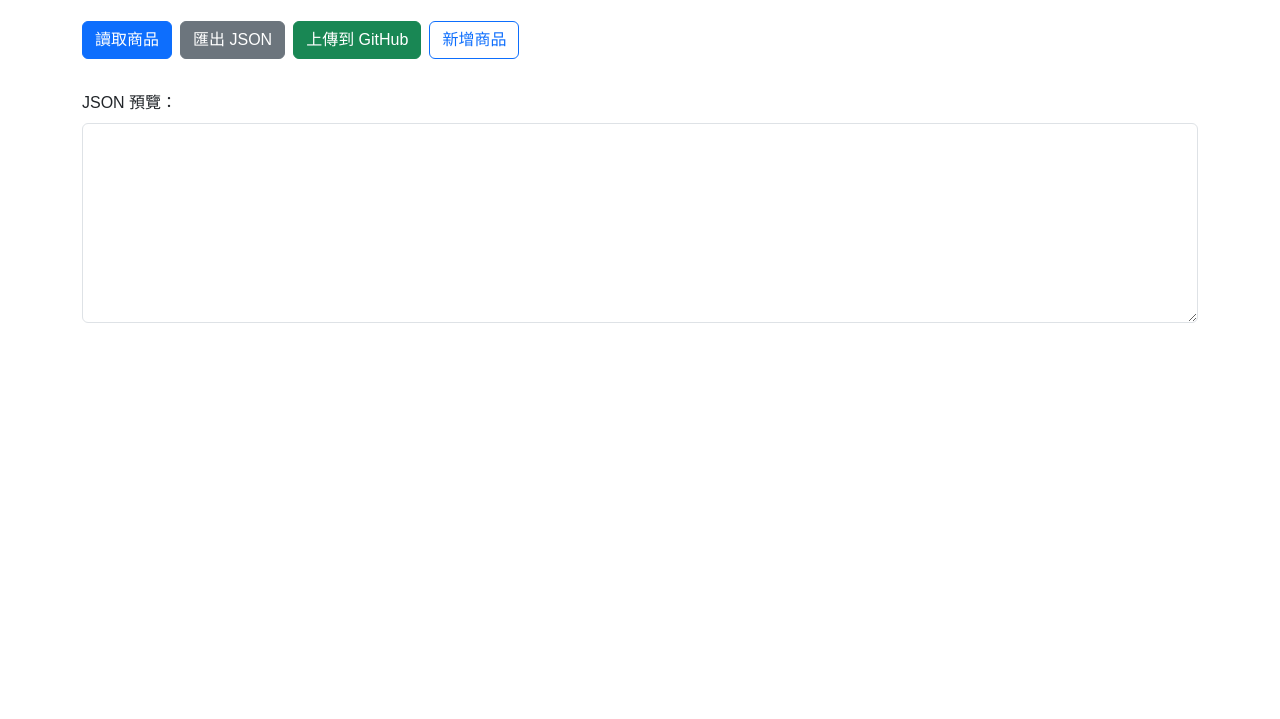
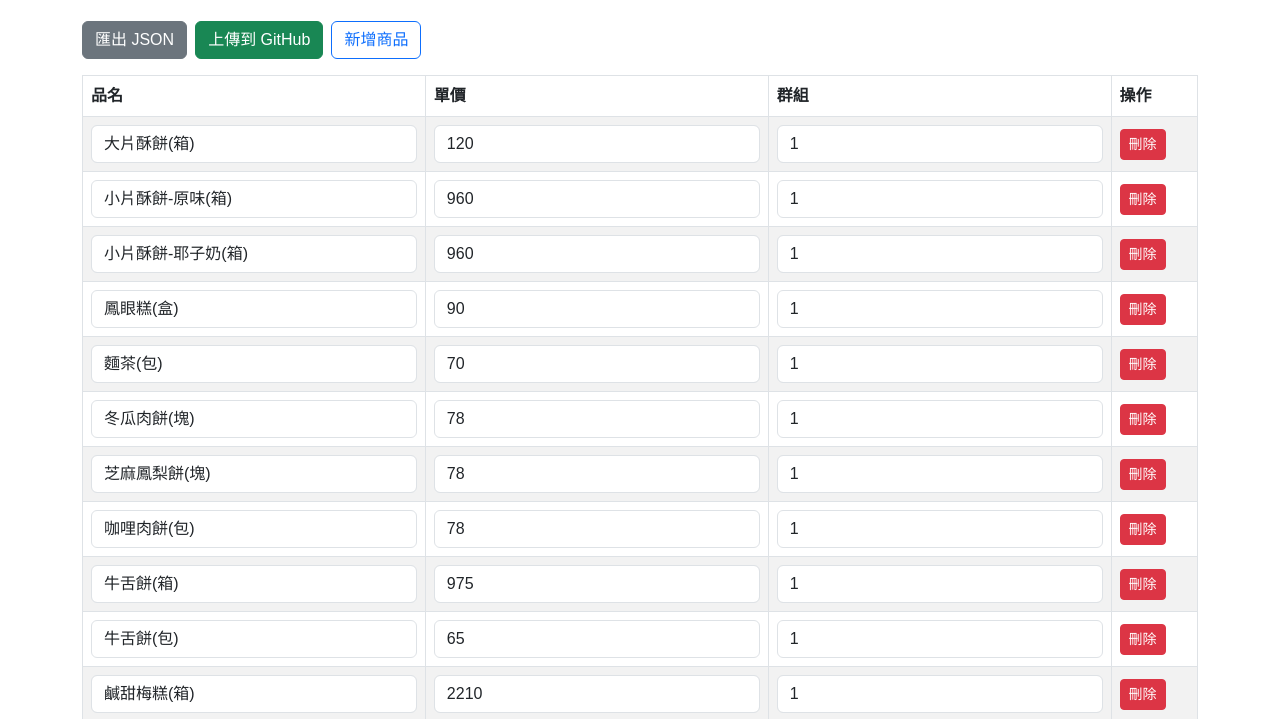
Before and after one commit to Stanley870912/conclutionApp, a website: page admin.html in a window 1280 px wide. Shown: the part 81-800 px from the top of the page. Drawn offline with nearby package versions, Linux system fonts and the light colour scheme.

Commit message:
拿掉仔入json

```diff
--- a/admin.html
+++ b/admin.html
@@ -15,7 +15,6 @@
   <div class="container">
     <h2 class="my-4 text-center">non_pickup.json 商品管理</h2>
     <div class="mb-3 d-flex gap-2 flex-wrap">
-      <button id="loadJsonBtn" class="btn btn-primary">讀取商品</button>
       <button id="exportJsonBtn" class="btn btn-secondary">匯出 JSON</button>
       <button id="uploadJsonBtn" class="btn btn-success">上傳到 GitHub</button>
       <button id="addProductBtn" class="btn btn-outline-primary">新增商品</button>
@@ -76,8 +75,8 @@
     window.updateGroup = function(idx, val) {
       products[idx].product_group = Number(val);
     };
-    // 讀取 JSON
-    document.getElementById('loadJsonBtn').onclick = async function() {
+    // 讀取 JSON（自動執行）
+    async function loadJson() {
       document.getElementById('jsonMsg').textContent = '';
       try {
         const res = await fetch('/non_pickup.json');
@@ -87,7 +86,9 @@
       } catch(e) {
         document.getElementById('jsonMsg').textContent = e.message;
       }
-    };
+    }
+    // 頁面載入自動讀取
+    window.addEventListener('DOMContentLoaded', loadJson);
     // 匯出 JSON
     document.getElementById('exportJsonBtn').onclick = function() {
       document.getElementById('jsonOutput').value = JSON.stringify(products, null, 2);
```
